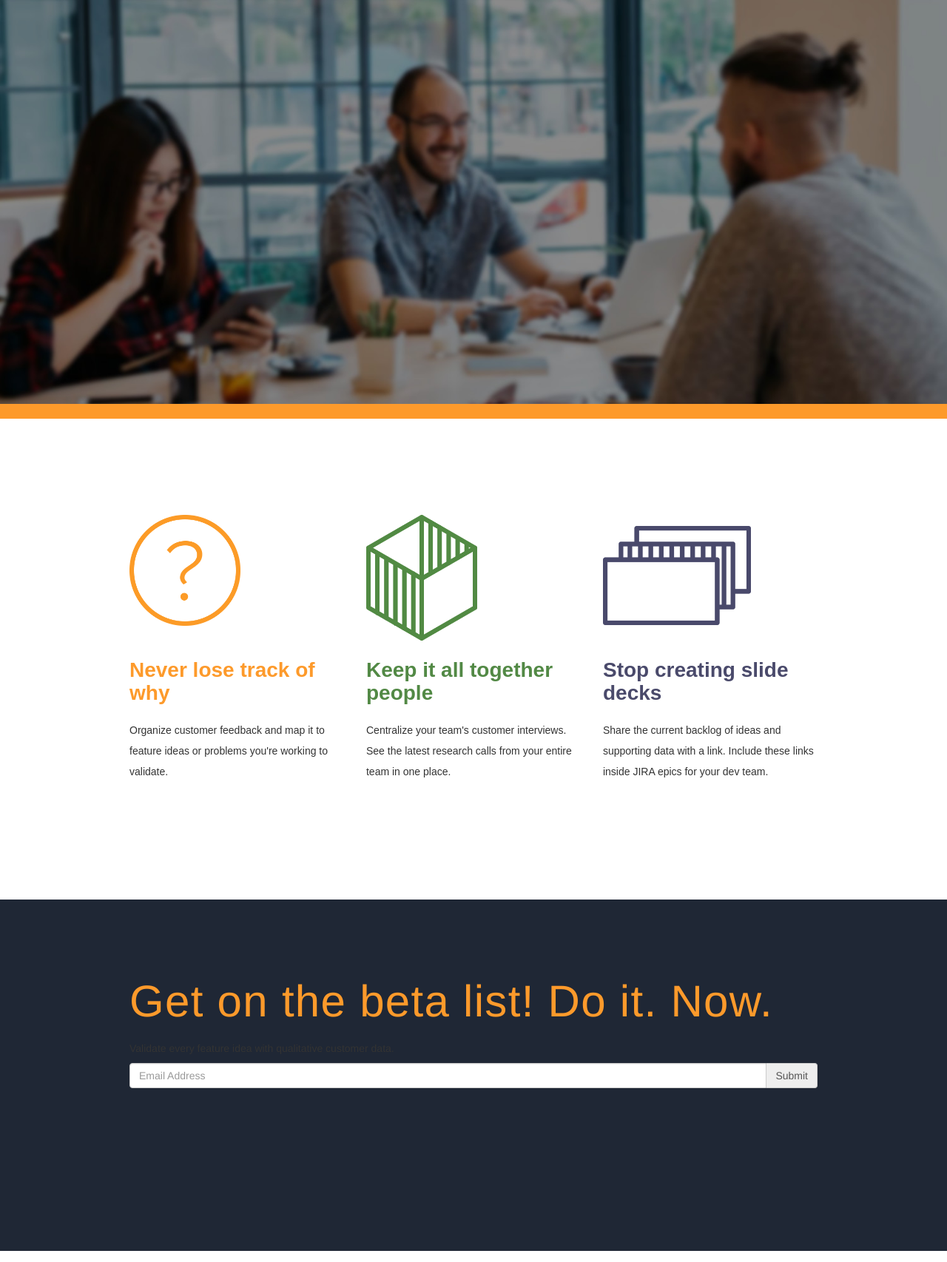
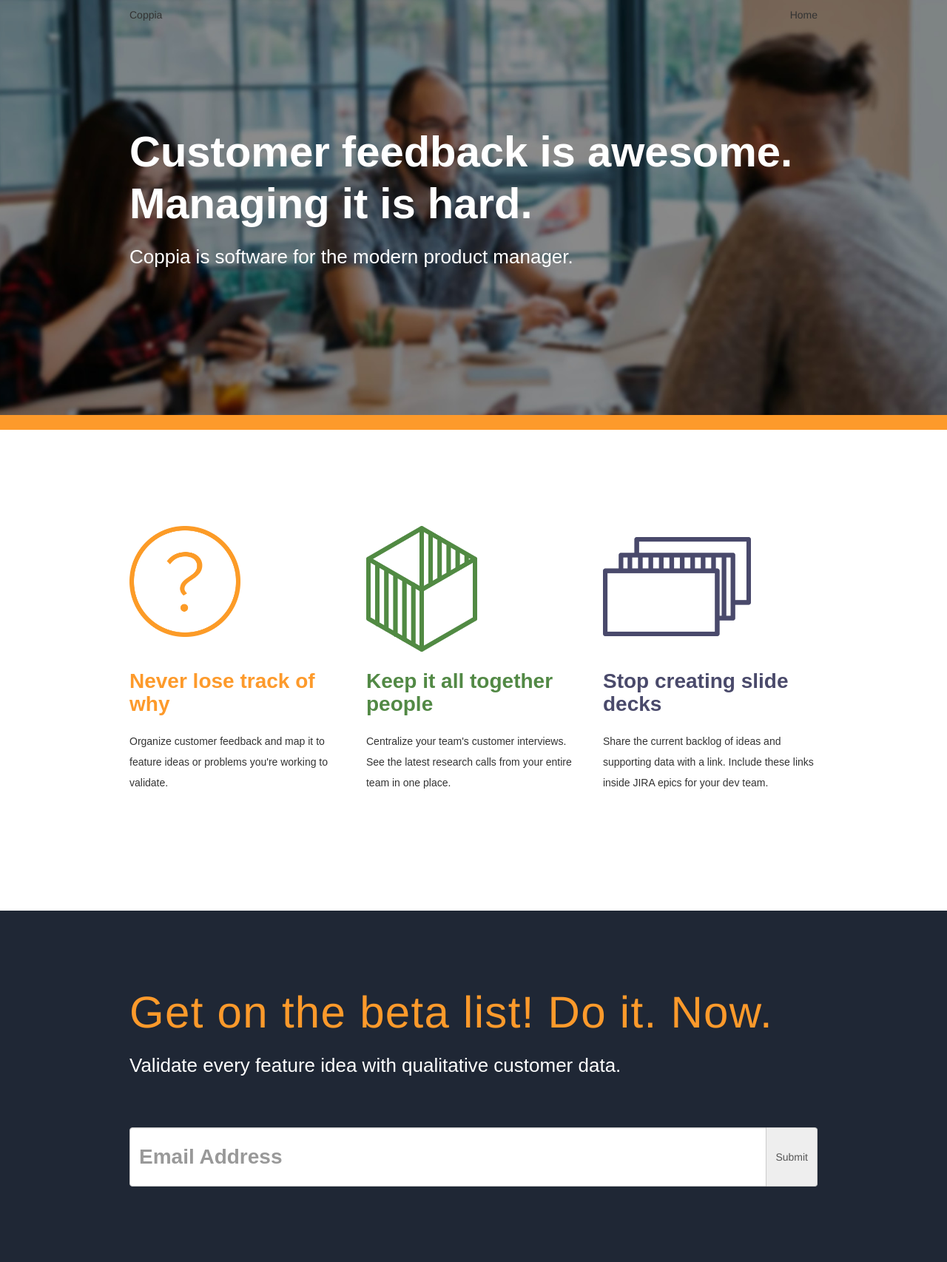
Before and after one commit to talmasc/coppiaco, a PHP site: page /home.htm in a window 1280 px wide. Shown: the whole page at 74% size. Run offline with PHP 8.4, Linux system fonts and the light colour scheme; some libraries are stand-ins or nearby versions.

Commit message:
updated the bottom section and added the hero background and content at top

```diff
--- a/assets/css/styles.css
+++ b/assets/css/styles.css
@@ -1,3 +1,18 @@
+
+.hero-title {
+    color: #ffffff;
+     font-family: "essonnes-display", sans-serif;
+    font-size: 58px;
+    font-weight: bold;
+    line-height: 1.2em;
+}
+
+.hero-content {
+     font-family: "proxima-nova", sans-serif;
+     font-size: 26px;
+     color: #ffffff;
+}
+
 h3 {
     font-family: "essonnes-display", sans-serif;
     font-size: 28px;
@@ -34,6 +49,11 @@ h3 {
 
 .header-background-img  {
     border-bottom: solid 20px #fd9a2b;
+    background: url(../images/hero-image.jpg) no-repeat center center fixed;
+    -webkit-background-size: cover;
+    -moz-background-size: cover;
+    -o-background-size: cover;
+    background-size: cover;
 }
 
 .beta-signup-font {
@@ -45,6 +65,27 @@ h3 {
     font-size: 60px;
 }
 
+.signup-content {
+    color: #ffffff;
+    font-family: "proxima-nova",sans-serif;
+    /*letter-spacing: 1.3px;
+    font-weight: 100;*/
+    font-size: 26px;
+}
+
+.input-group {
+    margin-top: 65px;
+}
+
+.form-control {
+    height: 80px;
+     font-family: "essonnes-display", sans-serif;
+    font-size: 28px;
+    font-weight: bold;
+    color: black;
+}
+
+
 @media (max-width: 1350px) {
 
     .header-background-img {
--- a/home.htm
+++ b/home.htm
@@ -19,18 +19,27 @@
     </head>
 
     <body>
-        <div class="container-fluid">
+        <div class="container-fluid header-background-img">
             <div class="row">
-                <div class="col-lg-12 col-md-12 col-sm-12 col-xs-12 no-padding text-center">
-                    <img class="header-background-img" src="assets/images/hero-image.jpg" />
-                    <!--<div class="row">
+                <div class="container" style="width: 960px;">
+                    <div class="row" style="margin-top: 10px;">
                         <div class="col-lg-6 left">
                             <p class="text-left">Coppia</p>
                         </div>
                         <div class="col-lg-6 right">
                             <p class="text-right">Home</p>
                         </div>
-                    </div>-->
+                    </div>
+                    <div class="row" style="margin-top: 110px;">
+                        <div class="col-lg-12">
+                            <h2 class="hero-title">Customer feedback is awesome. Managing it is hard.</h2>
+                        </div>
+                    </div>
+                    <div class="row" style="margin-top: 10px; margin-bottom: 185px;">
+                        <div class="col-lg-12">
+                            <p class="hero-content">Coppia is software for the modern product manager.</p>
+                        </div>
+                    </div>
                 </div>
 
             </div>
@@ -86,8 +95,7 @@
                         <div class="col-lg-12">
                             <p class="beta-signup-font">Get on the beta list! Do it. Now.</p>
                             <div>
-                                <p>Validate every feature idea with qualitative customer data.
-                                    </p>
+                                <p class="signup-content">Validate every feature idea with qualitative customer data.</p>
                             </div>
                             <div class="input-group">
                                 <input type="text" class="form-control" id="submit" placeholder="Email Address">
```
